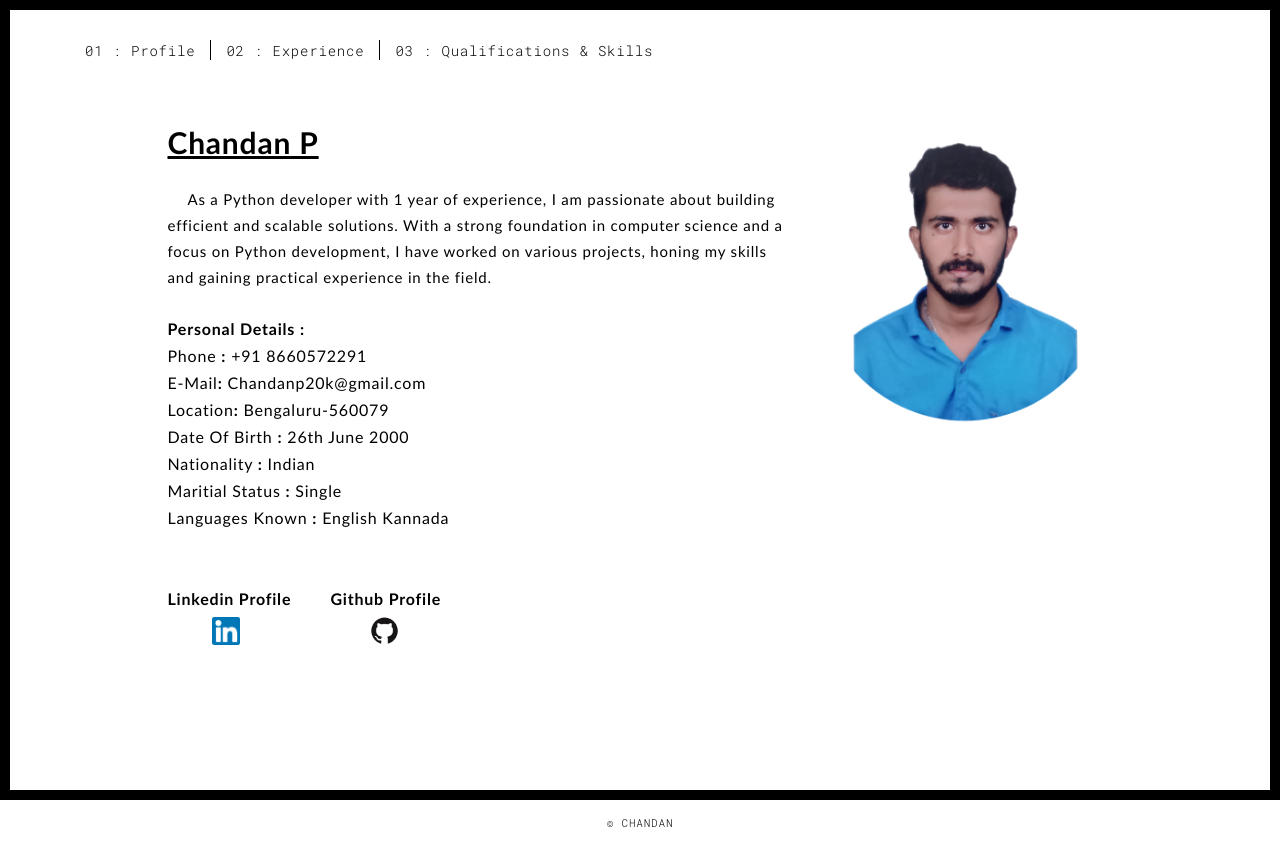
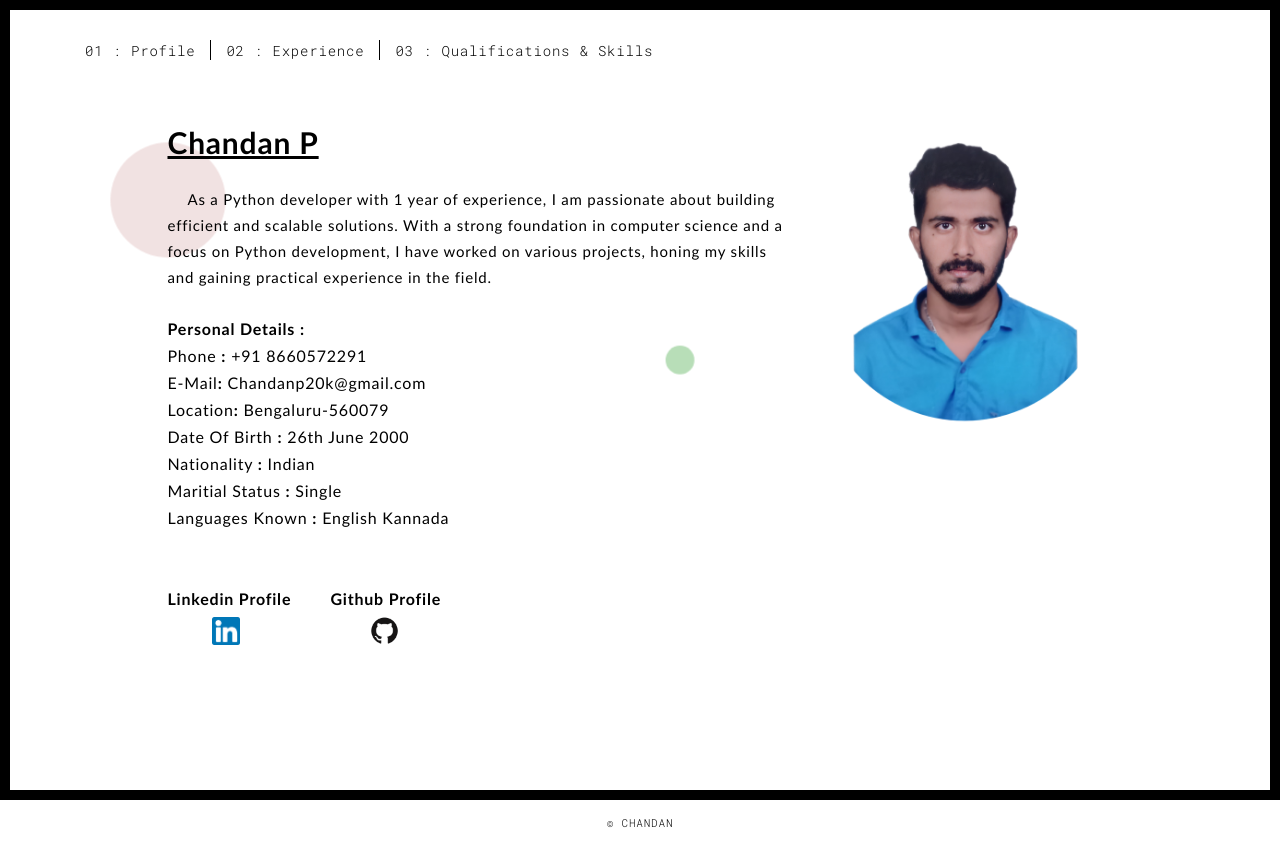
Before and after one commit to chandan-python/personal-portpolio, a Flask app: page / in a window 1280 px wide. Run offline with Flask 3, Linux system fonts and the light colour scheme; some libraries are stand-ins or nearby versions.

Commit message:
add color droplets

```diff
--- /dev/null
+++ b/static/style.css
@@ -0,0 +1,59 @@
+.water {
+  position: fixed;
+  top: 0;
+  left: 0;
+  width: 100%;
+  height: 100%;
+  background-color: rgba(0,0,0,0);
+  z-index: -1;
+  pointer-events: none;
+  overflow: hidden;
+}
+
+.water::before,
+.water::after {
+  content: "";
+  position: absolute;
+  width: 80px;
+  height: 80px;
+  border-radius: 50%;
+  animation: ripple 4s linear infinite;
+}
+
+.water::before {
+  top: 20%;
+  left: 10%;
+  animation-delay: 0s;
+}
+
+.water::after {
+  top: 40%;
+  left: 50%;
+  animation-delay: 2s;
+  animation-fill-mode: forwards;
+  opacity: 0;
+  transform: scale(0);
+}
+
+.water::before {
+  background-color: rgba(148, 25, 25, 0.6);
+}
+.water::after {
+  background-color: rgba(25, 148, 25, 0.6);
+}
+
+
+@keyframes ripple {
+  0% {
+    transform: scale(0);
+    opacity: 0.6;
+  }
+  50% {
+    transform: scale(1.2);
+    opacity: 0.3;
+  }
+  100% {
+    transform: scale(2);
+    opacity: 0;
+  }
+}
--- a/templates/Qualifications.html
+++ b/templates/Qualifications.html
@@ -15,11 +15,13 @@
 
   <title>Qualifications & skills</title>
 
-  <link href="/static/main.3f6952e4.css" rel="stylesheet">
+  <link rel="stylesheet" type="text/css" href="/static/style.css">
+  <link href="/static/main.css" rel="stylesheet">
 </head>
 </head>
 
 <body class="">
+  <div class="water"></div>
   <div id="site-border-left"></div>
   <div id="site-border-right"></div>
   <div id="site-border-top"></div>
--- a/templates/experience.html
+++ b/templates/experience.html
@@ -15,11 +15,14 @@
 
   <title>Experience & Projects</title>
 
-  <link href="/static/main.3f6952e4.css" rel="stylesheet">
+  <link rel="stylesheet" type="text/css" href="/static/style.css">
+  <link href="/static/main.css" rel="stylesheet">
 </head>
 </head>
 
 <body class="">
+  <div class="water"></div>
+
   <div id="site-border-left"></div>
   <div id="site-border-right"></div>
   <div id="site-border-top"></div>
--- a/templates/profile.html
+++ b/templates/profile.html
@@ -14,12 +14,16 @@
   <link href="static/assets/favicon.ico" rel="icon">
 
   <title>Profile</title>
-
-  <link href="/static/main.3f6952e4.css" rel="stylesheet">
+  <link rel="stylesheet" type="text/css" href="/static/style.css">
+  <link href="/static/main.css" rel="stylesheet">
 </head>
 </head>
 
 <body class="">
+  <div class="water"></div>
+
+  <!-- Add more raindrop elements with different styles as needed -->
+
   <div id="site-border-left"></div>
   <div id="site-border-right"></div>
   <div id="site-border-top"></div>
@@ -157,6 +161,7 @@
       </div>
     </div>
   </div>
+  </div>
 
 
   <footer class="footer-container text-center">
@@ -174,6 +179,7 @@
       navActivePage();
     });
   </script> -->
+
 </body>
 
 </html>
```
Also changed, not shown: static/main.css (renamed from static/main.3f6952e4.css).
